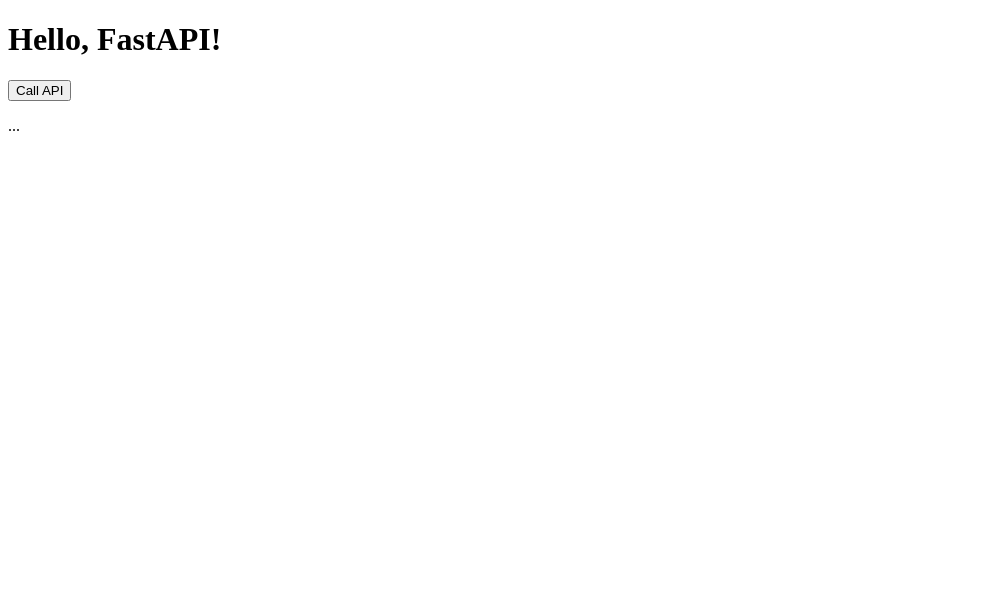
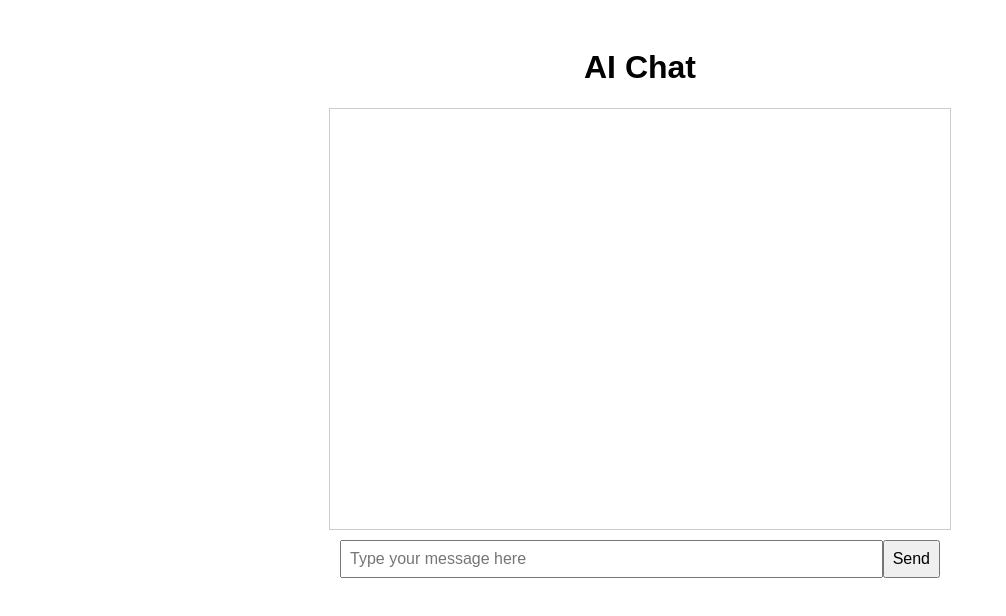
Before and after one commit to NewMillenniumWorkout/A-Neuk-BE-AI, a plain HTML site: page app/static/index.html in a window 1280 px wide. Shown: the whole page, without its empty margins (0-1006 px from the left). Drawn offline with Linux system fonts and the light colour scheme.

Commit message:
Update index.html : 채팅 API 호출할 수 있음을 확인

```diff
--- a/app/static/index.html
+++ b/app/static/index.html
@@ -4,24 +4,65 @@
 <head>
     <meta charset="UTF-8">
     <meta name="viewport" content="width=device-width, initial-scale=1.0">
-    <title>API Test</title>
+    <title>Chat with AI</title>
+    <link rel="stylesheet" href="index.css">
 </head>
 
 <body>
-    <h1>Hello, FastAPI!</h1>
-    <button onclick="callAPI()">Call API</button>
-    <p id="response">...</p>
+    <h1>AI Chat</h1>
+    <div id="chat-box"></div>
+
+    <div id="input-container">
+        <input type="text" id="message-input" placeholder="Type your message here" />
+        <button id="send-button" onclick="sendMessage()">Send</button>
+    </div>
 
     <script>
-        async function callAPI() {
+        let chatId = 0;
+        const chatBox = document.getElementById("chat-box");
+
+        async function sendMessage() {
+            const userMessage = document.getElementById("message-input").value;
+            if (!userMessage.trim()) return; // 빈 메시지는 전송하지 않음
+
+            // 사용자가 보낸 메시지를 채팅창에 표시
+            addMessageToChat("user", userMessage);
+
+            // 입력 필드 비우기
+            document.getElementById("message-input").value = "";
+
+            // 서버에 보낼 요청 본문
+            const requestBody = {
+                chat_id: chatId,
+                messages: [{ role: "MEMBER", message: userMessage }]
+            };
+
             try {
-                const response = await fetch("/test/");
+                const response = await fetch("/ai/chat/", {
+                    method: "POST",
+                    headers: {
+                        "Content-Type": "application/json"
+                    },
+                    body: JSON.stringify(requestBody)
+                });
+
                 const data = await response.json();
-                console.log(data);
-                document.getElementById("response").textContent = data;
+                // 서버 응답 메시지를 채팅창에 표시
+                addMessageToChat("assistant", data.message);
+
+                // chat_id 업데이트
+                chatId = data.chat_id;
             } catch (error) {
-                document.getElementById("response").textContent = "API call failed.";
+                addMessageToChat("assistant", "API call failed.");
             }
+        }
+
+        function addMessageToChat(role, message) {
+            const messageElement = document.createElement("div");
+            messageElement.className = `message ${role}`;
+            messageElement.textContent = message;
+            chatBox.appendChild(messageElement);
+            chatBox.scrollTop = chatBox.scrollHeight; // 자동 스크롤
         }
     </script>
 </body>
```
